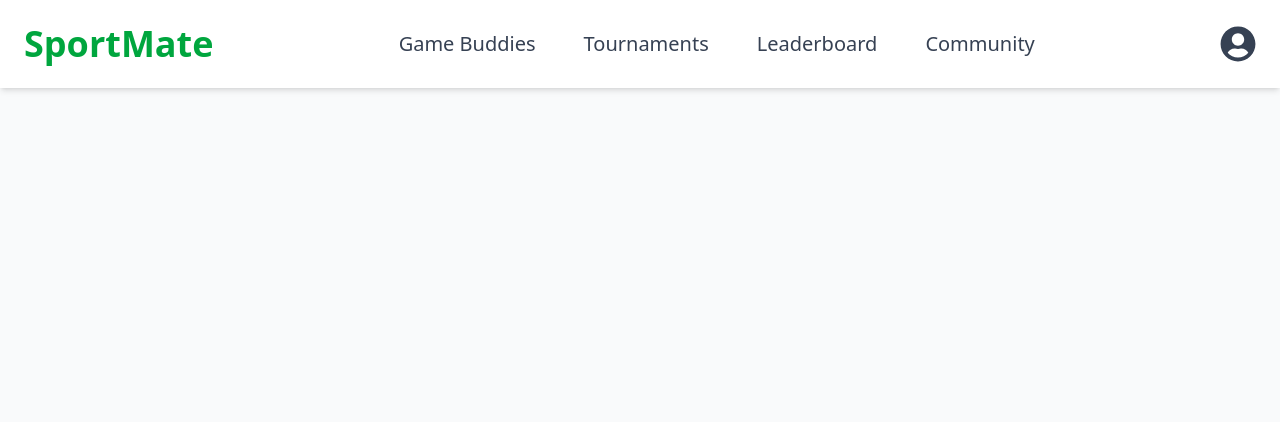
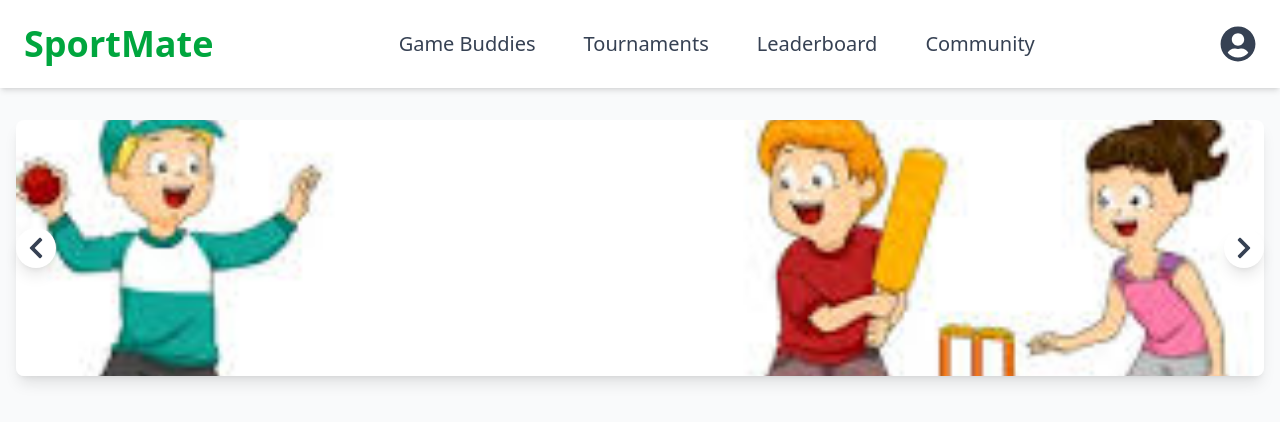
Before and after one commit to pulkitahuja02/sportmatev3, a React (Vite) app: page /dashboard in a window 1280 px wide. Shown: the top 422 px of the page. Built offline with nearby package versions, Linux system fonts and the light colour scheme.

Commit message:
seventh commit with slidebar

```diff
--- a/src/pages/Dashboard2.jsx
+++ b/src/pages/Dashboard2.jsx
@@ -1,8 +1,56 @@
-import React, { useState } from "react";
-import { FaUserCircle, FaBars, FaTimes } from "react-icons/fa"; // Icons ke liye
+import React, { useState, useEffect } from "react";
+import { FaUserCircle, FaBars, FaTimes, FaChevronLeft, FaChevronRight } from "react-icons/fa"; // Icons ke liye
+import gameBuddiesImage from "../images/image1.jpg";
+import tournamentsImage from "../images/image2.jpg";
+import leaderboardImage from "../images/image3.jpg";
+import communityImage from "../images/image4.jpg";
 
 const DashboardPage = () => {
   const [isMenuOpen, setIsMenuOpen] = useState(false); // Menu open/close ke liye state
+
+  const features = [
+    {
+      title: "Game Buddies",
+      description: "Find and connect with players.",
+      image: gameBuddiesImage, // Local image path
+    },
+    {
+      title: "Tournaments",
+      description: "Join or create tournaments.",
+      image: tournamentsImage, // Local image path
+    },
+    {
+      title: "Leaderboard",
+      description: "Track your rankings.",
+      image: leaderboardImage, // Local image path
+    },
+    {
+      title: "Community",
+      description: "Engage with the SportMate community.",
+      image: communityImage, // Local image path
+    },
+  ];
+
+  const [currentIndex, setCurrentIndex] = useState(0);
+
+  const nextSlide = () => {
+    setCurrentIndex((prevIndex) => (prevIndex + 1) % features.length);
+  };
+
+  const prevSlide = () => {
+    setCurrentIndex((prevIndex) =>
+      prevIndex === 0 ? features.length - 1 : prevIndex - 1
+    );
+  };
+
+  // Automatic Slide Change
+  useEffect(() => {
+    const interval = setInterval(() => {
+      nextSlide(); // Har 3 seconds mein next slide par jayega
+    }, 3000);
+
+    return () => clearInterval(interval); // Cleanup interval on unmount
+  }, [currentIndex]); // currentIndex ke change par interval reset hoga
 
   return (
     <div className="min-h-screen bg-gray-50 font-poppins">
@@ -44,6 +92,42 @@ const DashboardPage = () => {
         )}
       </nav>
 
+      {/* Slide Bar (Carousel) */}
+      <div className="relative mt-8">
+        <div className="container mx-auto px-4">
+          <div className="relative overflow-hidden rounded-lg shadow-lg">
+            {/* Feature Slide */}
+            <div className="flex transition-transform duration-500 ease-in-out" style={{ transform: `translateX(-${currentIndex * 100}%)` }}>
+              {features.map((feature, index) => (
+                <div key={index} className="min-w-full flex-shrink-0">
+                  <img src={feature.image} alt={feature.title} className="w-full h-64 object-cover" />
+                  <div className="absolute inset-0 bg-black bg-opacity-50 flex items-center justify-center">
+                    <div className="text-white text-center">
+                      <h2 className="text-3xl font-bold">{feature.title}</h2>
+                      <p className="text-xl mt-2">{feature.description}</p>
+                    </div>
+                  </div>
+                </div>
+              ))}
+            </div>
+          </div>
+
+          {/* Navigation Buttons */}
+          <button
+            onClick={prevSlide}
+            className="absolute top-1/2 left-4 transform -translate-y-1/2 bg-white bg-opacity-75 p-2 rounded-full shadow-lg hover:bg-opacity-100"
+          >
+            <FaChevronLeft className="text-2xl text-gray-700" />
+          </button>
+          <button
+            onClick={nextSlide}
+            className="absolute top-1/2 right-4 transform -translate-y-1/2 bg-white bg-opacity-75 p-2 rounded-full shadow-lg hover:bg-opacity-100"
+          >
+            <FaChevronRight className="text-2xl text-gray-700" />
+          </button>
+        </div>
+      </div>
+
       {/* Baaki Page Empty Hai */}
       <div className="p-6">
         {/* Yahan baaki content add karna hai */}
```
